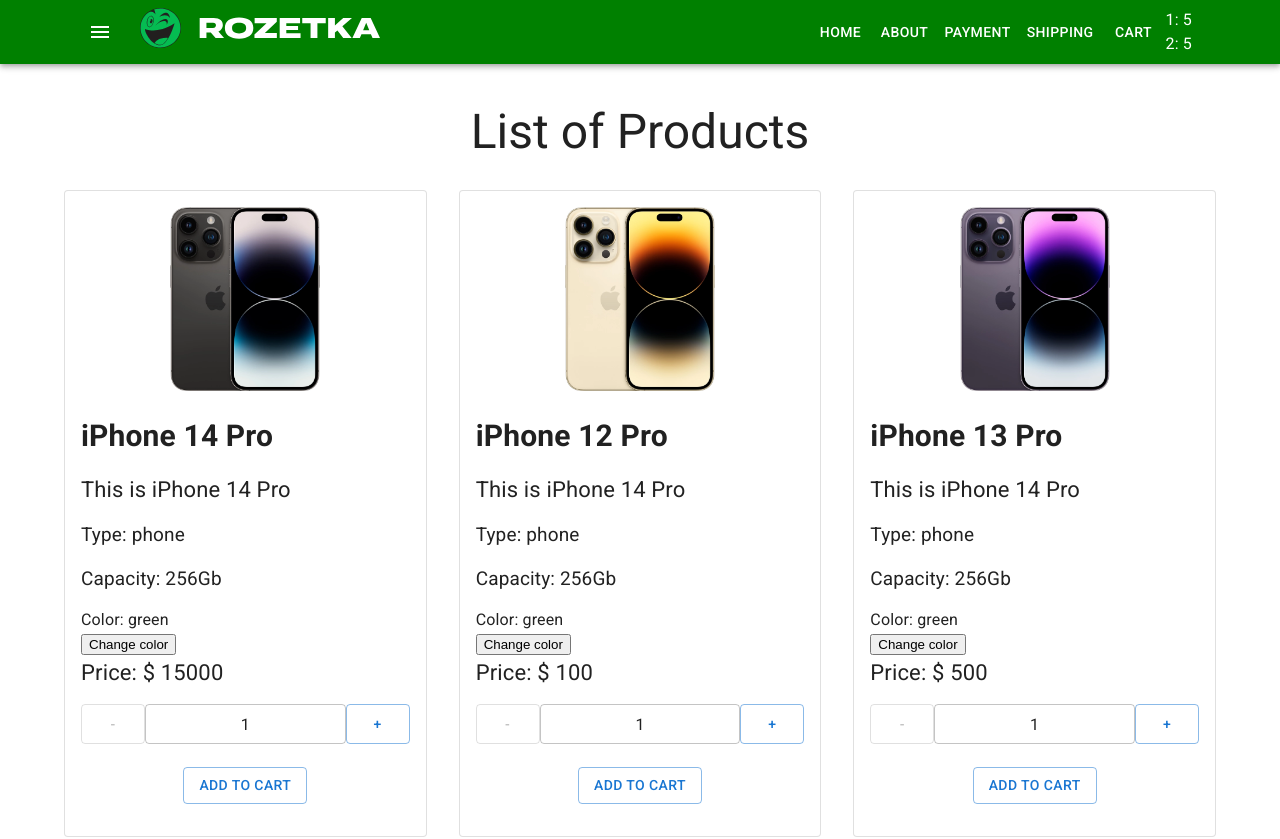
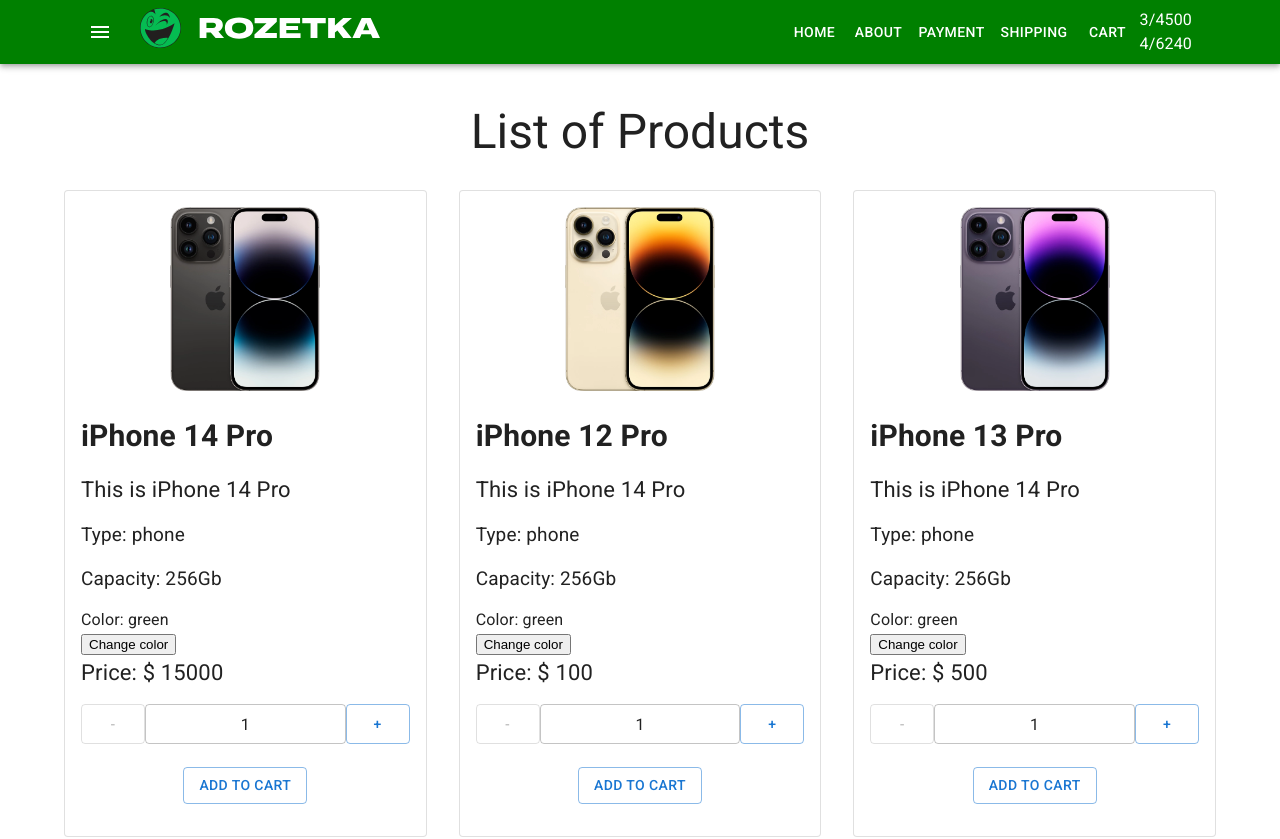
Before and after one commit to Maksym6699/shop-project, a React (Create React App) app: page / in a window 1280 px wide. Shown: the top 839 px of the page. Built offline with nearby package versions, Linux system fonts and the light colour scheme.

Commit message:
Added new file

```diff
--- a/src/Container/App/App.tsx
+++ b/src/Container/App/App.tsx
@@ -5,19 +5,36 @@
 import { useState } from 'react'
 
 type ProductsInCart = {
-    [id: number]: number
+    // [id: number]: number
+    [id: number]: {
+        count: number
+        price: number
+    }
 }
 
 const App = () => {
     const [productsInCart, setProductsInCart] = useState<ProductsInCart>({
-        1: 5,
-        2: 5,
+        1: {
+            count: 3,
+            price: 1500,
+        },
+        2: {
+            count: 4,
+            price: 1560,
+        },
     })
 
-    const addProductToCart = (id: number, count: number) => {
+    const addProductToCart = (id: number, count: number, price: number) => {
         setProductsInCart((prevState) => ({
             ...prevState,
-            [id]: (prevState[id] || 0) + count,
+            // [id]: (prevState[id] || 0) + count,
+            [id]: {
+                count:
+                    (!!prevState[id] && prevState[id].count
+                        ? prevState[id].count
+                        : 0) + count,
+                price,
+            },
         }))
     }
 
--- a/src/Container/Header/Header.tsx
+++ b/src/Container/Header/Header.tsx
@@ -11,7 +11,11 @@
 
 type Props = {
     productsInCart: {
-        [id: number]: number
+        // [id: number]: number
+        [id: number]: {
+            count: number
+            price: number
+        }
     }
 }
 
--- a/src/Container/Main/Main.tsx
+++ b/src/Container/Main/Main.tsx
@@ -2,7 +2,7 @@
 import Home from 'pages/Home/Home'
 
 type Props = {
-    addProductToCart: (id: number, count: number) => void
+    addProductToCart: (id: number, count: number, price: number) => void
 }
 
 const Main = ({ addProductToCart }: Props) => {
--- a/src/components/CartHeader/CartHeader.tsx
+++ b/src/components/CartHeader/CartHeader.tsx
@@ -1,14 +1,25 @@
+import productsArray from 'utils/ProductsArray'
+
 type Props = {
+    // productObject: any
     productsInCart: {
-        [id: number]: number
+        // [id: number]: number
+        [id: number]: {
+            count: number
+            price: number
+        }
     }
 }
 const CartHeader = ({ productsInCart }: Props) => {
+    console.log(productsInCart)
     return (
         <div>
             {Object.keys(productsInCart).map((productId) => (
                 <div key={productId}>
-                    {productId}: {productsInCart[parseInt(productId)]}
+                    {/* {productObject[parseInt(productId)].title}: {productId}:{' '} */}
+                    {productsInCart[parseInt(productId)].count}/
+                    {productsInCart[parseInt(productId)].price *
+                        productsInCart[parseInt(productId)].count}
                 </div>
             ))}
         </div>
--- a/src/components/Products/ProductsList.tsx
+++ b/src/components/Products/ProductsList.tsx
@@ -3,7 +3,7 @@
 import productsArray from 'utils/ProductsArray'
 
 type Props = {
-    addProductToCart: (id: number, count: number) => void
+    addProductToCart: (id: number, count: number, price: number) => void
 }
 
 const ProductList = ({ addProductToCart }: Props) => {
--- a/src/components/Products/ProductsListItem.tsx
+++ b/src/components/Products/ProductsListItem.tsx
@@ -16,7 +16,7 @@
     type: string
     price: number
     image: string
-    addProductToCart: (id: number, count: number) => void
+    addProductToCart: (id: number, count: number, price: number) => void
 }
 const ProductsListItem = ({
     id,
@@ -73,7 +73,7 @@
                 <CardActions className="btn-wrap">
                     <Button
                         variant="outlined"
-                        onClick={() => addProductToCart(id, count)}
+                        onClick={() => addProductToCart(id, count, price)}
                     >
                         Add to cart
                     </Button>
--- a/src/pages/Home/Home.tsx
+++ b/src/pages/Home/Home.tsx
@@ -2,7 +2,7 @@
 import ProductsList from 'components/Products/ProductsList'
 
 type Props = {
-    addProductToCart: (id: number, count: number) => void
+    addProductToCart: (id: number, count: number, price: number) => void
 }
 const Home = ({ addProductToCart }: Props) => {
     return (
```
